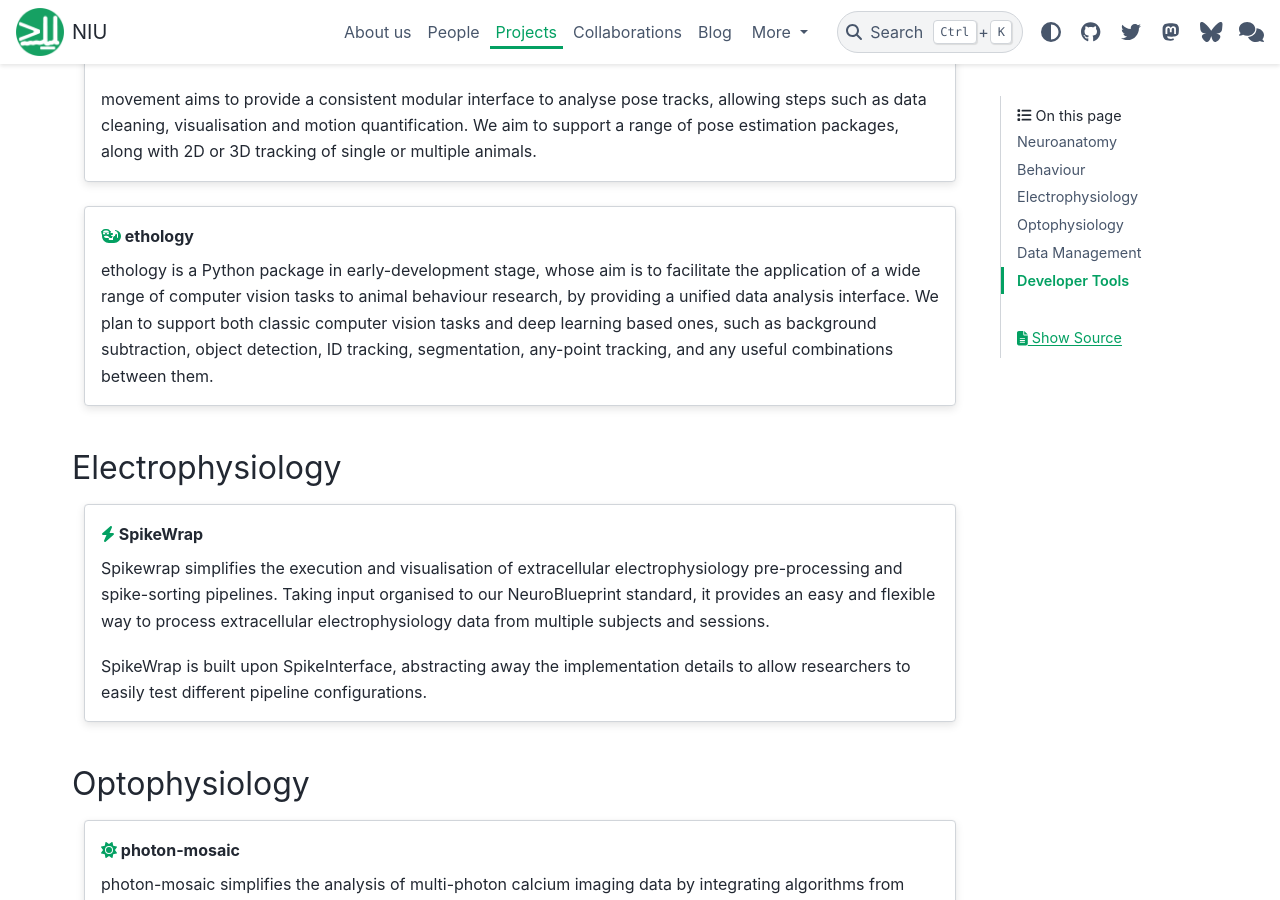
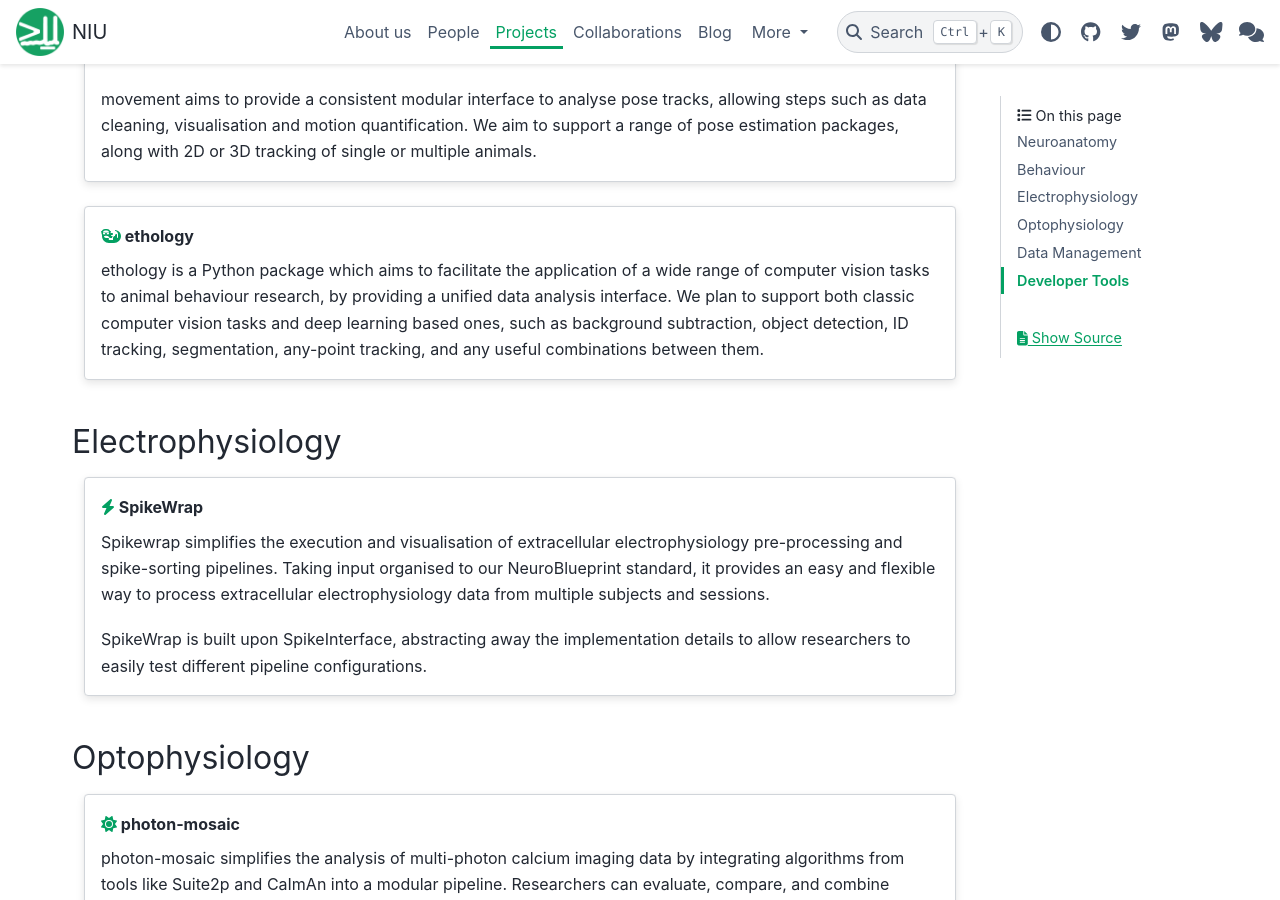
Before and after one commit to neuroinformatics-unit/neuroinformatics-unit.github.io, a Sphinx documentation site: the page built from docs/source/projects.md, in a window 1280 px wide and 900 px high, scrolled down 790 px. Built offline with Sphinx 7.4.7 and the PyData theme 0.15.4, drawn with Linux system fonts in a browser that asks for light colours.

Commit message:
Apply suggestions from code review
Co-authored-by: Adam Tyson <code@adamltyson.com>

```diff
--- a/docs/source/projects.md
+++ b/docs/source/projects.md
@@ -39,7 +39,7 @@
 :::{grid-item-card} {fas}`otter;sd-text-primary` ethology
 :link: https://github.com/neuroinformatics-unit/ethology
 
-ethology is a Python package in early-development stage, whose aim is to facilitate the application of a wide range of computer vision tasks to animal behaviour research, by providing a unified data analysis interface. We plan to support both classic computer vision tasks and deep learning based ones, such as background subtraction, object detection, ID tracking, segmentation, any-point tracking, and any useful combinations between them.
+ethology is a Python package which aims to facilitate the application of a wide range of computer vision tasks to animal behaviour research, by providing a unified data analysis interface. We plan to support both classic computer vision tasks and deep learning based ones, such as background subtraction, object detection, ID tracking, segmentation, any-point tracking, and any useful combinations between them.
 :::
 ::::
 
```
